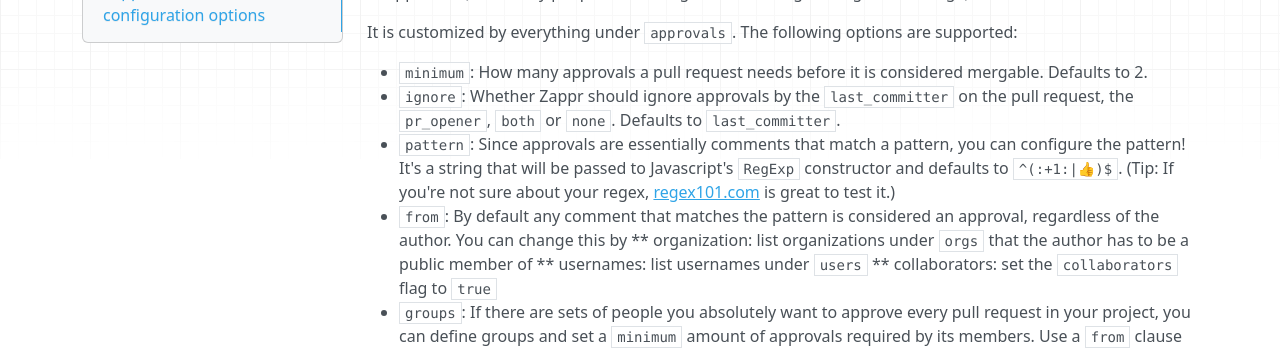
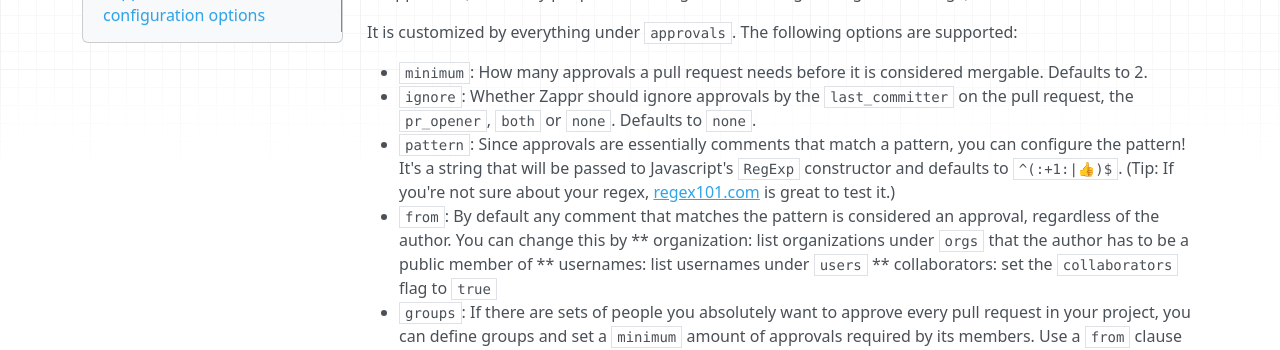
Before and after one commit to zalando/zappr, an MkDocs documentation site: the page built from docs/setup.md, in a window 1280 px wide and 900 px high, scrolled down 2010 px. Shown: the part 147-497 px from the top of the window. Built offline with MkDocs 1.6.1, drawn with Linux system fonts in a browser that asks for light colours; nearby versions of some CDN libraries; old or Windows-style settings are respelled for this version of MkDocs.

Commit message:
#312 update docs regarding default config change

```diff
--- a/docs/setup.md
+++ b/docs/setup.md
@@ -27,7 +27,7 @@ The approval feature blocks a pull request (if you enabled [protected branches](
 It is customized by everything under `approvals`. The following options are supported:
 
 * `minimum`: How many approvals a pull request needs before it is considered mergable. Defaults to 2.
-* `ignore`: Whether Zappr should ignore approvals by the `last_committer` on the pull request, the `pr_opener`, `both` or `none`. Defaults to `last_committer`.
+* `ignore`: Whether Zappr should ignore approvals by the `last_committer` on the pull request, the `pr_opener`, `both` or `none`. Defaults to `none`.
 * `pattern`: Since approvals are essentially comments that match a pattern, you can configure the pattern! It's a string that will be passed to Javascript's `RegExp` constructor and defaults to `^(:+1:|👍)$`. (Tip: If you're not sure about your regex, [regex101.com](https://regex101.com/) is great to test it.)
 * `from`: By default any comment that matches the pattern is considered an approval, regardless of the author. You can change this by
 ** organization: list organizations under `orgs` that the author has to be a public member of
```
